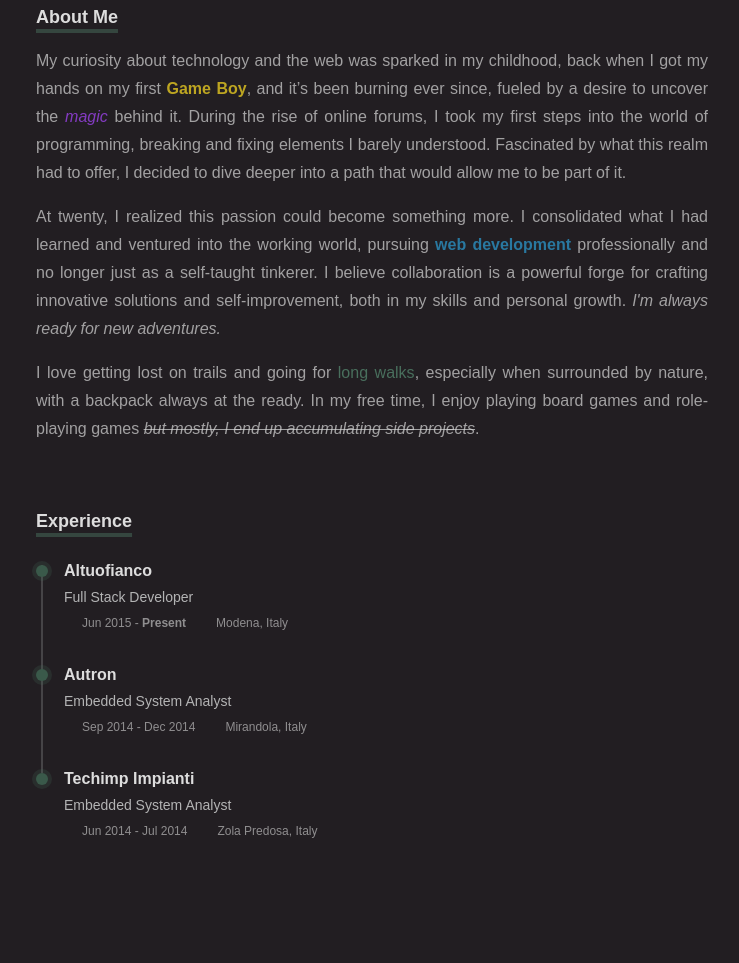
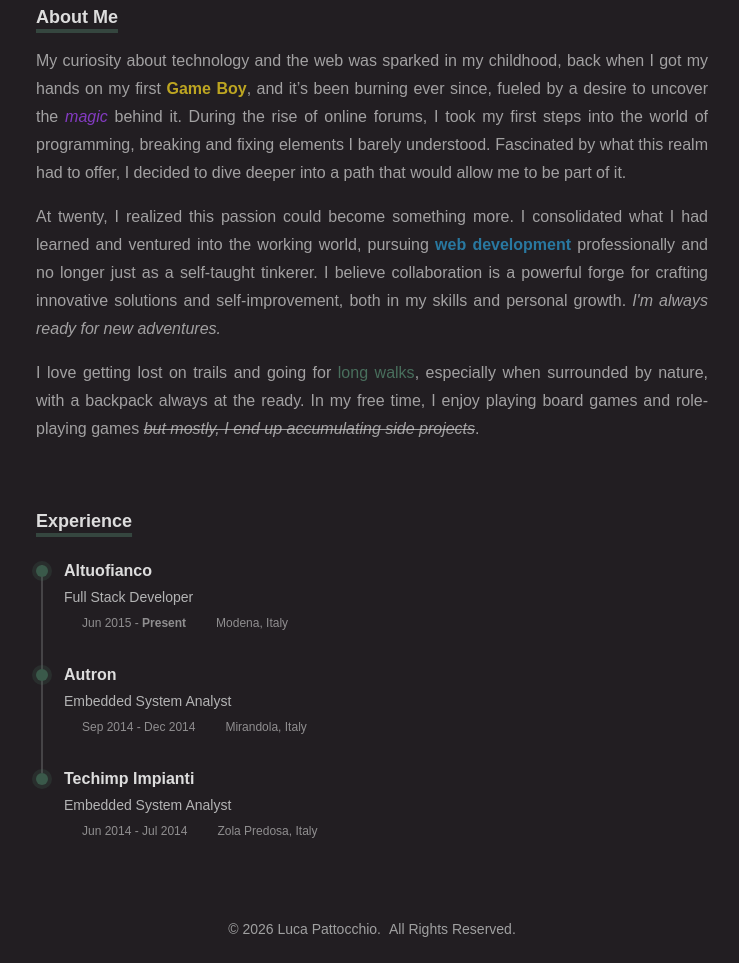
Before and after one commit to Kasui92/lucapattocchio.dev, an Astro site: page / in a window 1280 px wide. Shown: the part 310-1273 px from the top of the page, without its empty margins (268-1007 px from the left). Before the commit the page ends 1181 px from the top, so only its background shows below. Built offline with nearby package versions, Linux system fonts and the light colour scheme; Astro itself is replaced by a stand-in of ours; some icons are missing.

Commit message:
Implement Footer

```diff
--- a/src/components/layout/Footer.astro
+++ b/src/components/layout/Footer.astro
@@ -1,3 +1,11 @@
+---
+// Get the current year
+const currentYear = new Date().getFullYear();
 ---
 
----
+<footer class="mt-12 mb-6">
+  <div class="text-silver-500/80 flex justify-center space-x-2 text-sm">
+    <span>© {currentYear} Luca Pattocchio.</span>
+    <span>All Rights Reserved.</span>
+  </div>
+</footer>
```
